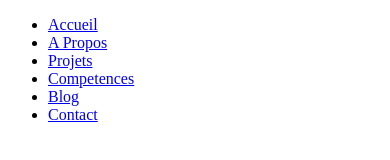
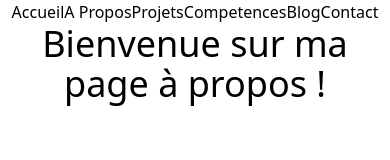
Before and after one commit to Emree66/Emree66.github.io, a plain HTML site: page views/aPropos.html in a window 390 px wide. Drawn offline with nearby package versions, Linux system fonts and the light colour scheme.

Commit message:
Premier début Site

```diff
--- a/assets/css/style.css
+++ b/assets/css/style.css
@@ -1,58 +1 @@
-/* General styles */
-body {
-    font-family: Arial, sans-serif;
-    margin: 0;
-    padding: 0;
-    background-color: #f4f4f4;
-    color: #333;
-}
-
-/* Header styles */
-header {
-    background-color: #4CAF50;
-    color: white;
-    padding: 1rem;
-    text-align: center;
-}
-
-/* Navigation styles */
-nav {
-    display: flex;
-    justify-content: center;
-    background-color: #333;
-}
-
-nav a {
-    color: white;
-    padding: 14px 20px;
-    text-decoration: none;
-    text-align: center;
-}
-
-nav a:hover {
-    background-color: #ddd;
-    color: black;
-}
-
-/* Main content styles */
-main {
-    padding: 20px;
-}
-
-/* Footer styles */
-footer {
-    background-color: #333;
-    color: white;
-    text-align: center;
-    padding: 10px 0;
-    position: fixed;
-    width: 100%;
-    bottom: 0;
-}
-
-/* Responsive design */
-@media (max-width: 600px) {
-    nav {
-        flex-direction: column;
-    }
-}
+@import "tailwindcss";
--- a/views/aPropos.html
+++ b/views/aPropos.html
@@ -1,20 +1,27 @@
 <!DOCTYPE html>
 <html lang="en">
     <head>
-    <meta charset="UTF-8">
+        <meta name="description" content="Portfolio créé par Emre SANAL. Etudiant en informatique, je souhaite me spécialiser en développement IA. Je suis actuellement en alternance. Compétences : html, css, php, python, sql, android.">
+        <title>Portfolio | Emre SANAL - Étudiant Informatique</title>
         <meta name="viewport" content="width=device-width, initial-scale=1.0">
-    <title>Portfolio - Emre SANAL</title>
+        <meta creator="Emre SANAL">
+        <meta charset="utf-8">
+        <link href="https://cdn.jsdelivr.net/npm/tailwindcss@2.2.19/dist/tailwind.min.css" rel="stylesheet">
+        <link rel="stylesheet" type="text/css" href="../assets/css/style.css">
     </head>
     <body>
         <nav>
-        <ul>
-            <li><a href="views/accueil.html">Accueil</a></li>
-            <li><a href="views/aPropos.html">A Propos</a></li>
-            <li><a href="views/projets.html">Projets</a></li>
-            <li><a href="views/competences.html">Competences</a></li>
-            <li><a href="views/blog.html">Blog</a></li>
-            <li><a href="views/contact.html">Contact</a></li>
+            <ul class="flex justify-center">
+                <li><a href="../index.html">Accueil</a></li>
+                <li><a href="aPropos.html">A Propos</a></li>
+                <li><a href="projets.html">Projets</a></li>
+                <li><a href="competences.html">Competences</a></li>
+                <li><a href="blog.html">Blog</a></li>
+                <li><a href="contact.html">Contact</a></li>
             </ul>
         </nav>
+        <h1 class="text-4xl text-center">
+            Bienvenue sur ma page à propos !
+        </h1>
     </body>
 </html>
```
Also changed, not shown: index.html (+5 -3 lines), views/blog.html (+16 -9 lines), views/competences.html (+16 -9 lines), views/contact.html (+16 -9 lines), views/projets.html (+16 -9 lines). Lines whose indentation alone changed are shown as unchanged.
